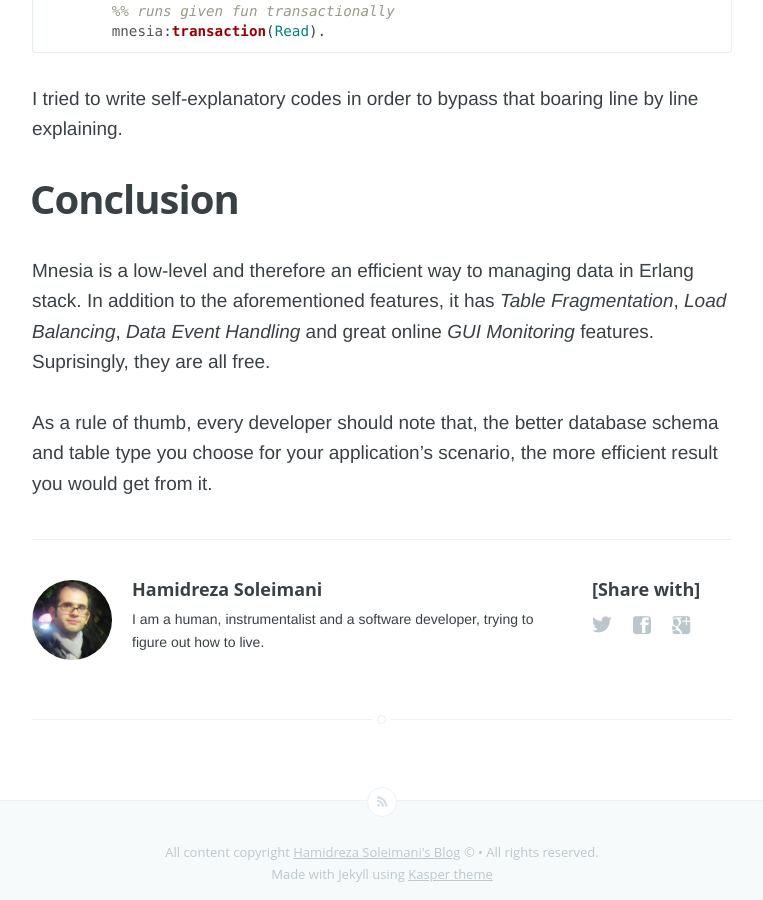
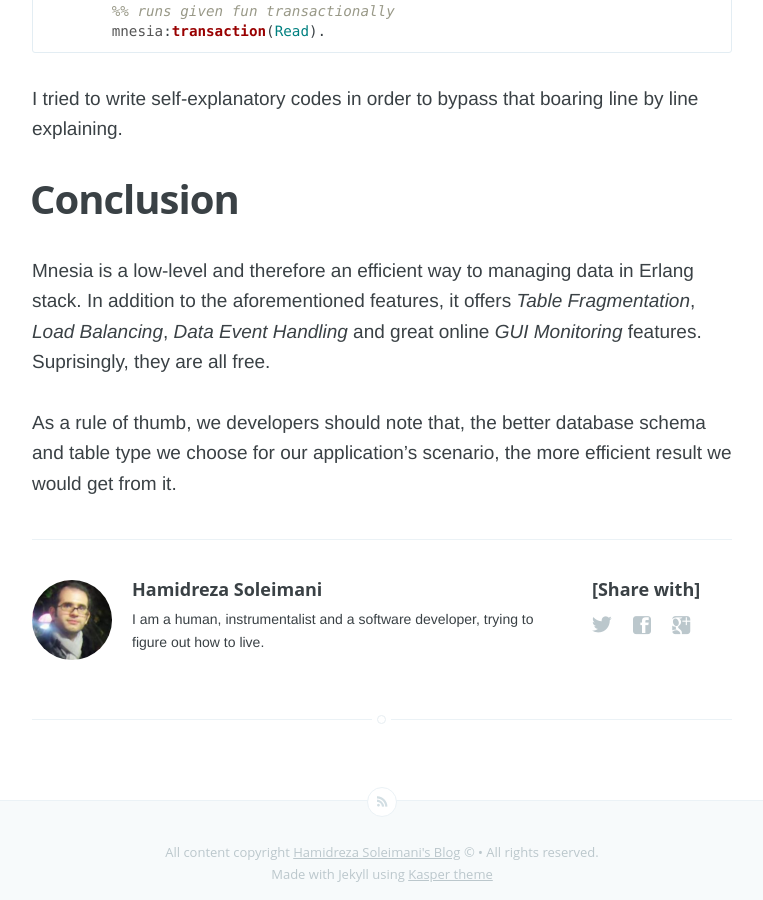
Before and after one commit to hamidreza-s/hamidreza-s.github.io, a Jekyll site: the page built from _posts/2014-06-10-mnesia-table-types-and-time-complexity.markdown, in a window 1280 px wide and 900 px high, scrolled down 4925 px. Shown: the whole window, without its empty margins (258-1021 px from the left). Built offline with Jekyll 4.4.1, drawn with Linux system fonts in a browser that asks for light colours; Markdown is read by kramdown in place of the engine named in the settings.

Commit message:
mnesia table types (draft 4)

```diff
--- a/_posts/2014-06-10-mnesia-table-types-and-time-complexity.markdown
+++ b/_posts/2014-06-10-mnesia-table-types-and-time-complexity.markdown
@@ -118,6 +118,6 @@ I tried to write self-explanatory codes in order to bypass that boaring line by
 
 ## Conclusion
 
-Mnesia is a low-level and therefore an efficient way to managing data in Erlang stack. In addition to the aforementioned features, it has _Table Fragmentation_, _Load Balancing_, _Data Event Handling_ and great online _GUI Monitoring_ features. Suprisingly, they are all free.
+Mnesia is a low-level and therefore an efficient way to managing data in Erlang stack. In addition to the aforementioned features, it offers _Table Fragmentation_, _Load Balancing_, _Data Event Handling_ and great online _GUI Monitoring_ features. Suprisingly, they are all free.
 
-As a rule of thumb, every developer should note that, the better database schema and table type you choose for your application's scenario, the more efficient result you would get from it.
+As a rule of thumb, we developers should note that, the better database schema and table type we choose for our application's scenario, the more efficient result we would get from it.
```
